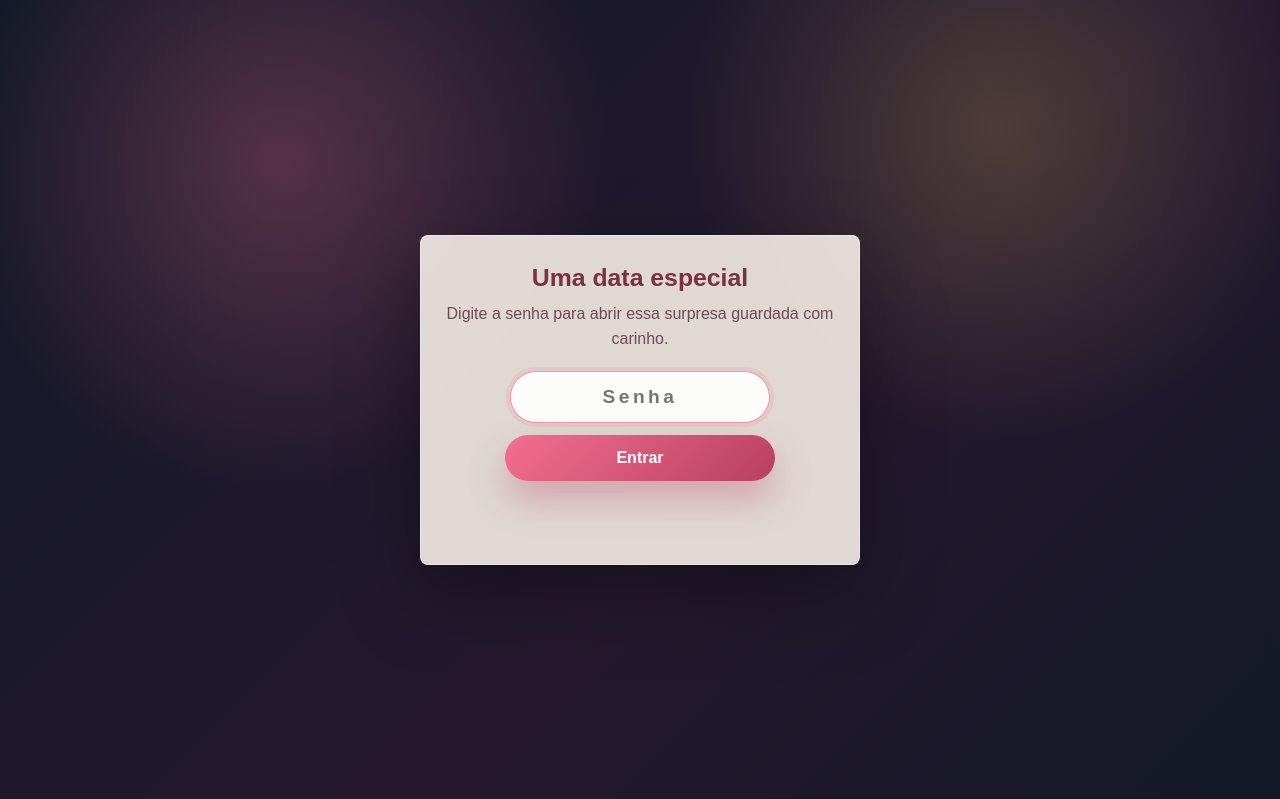
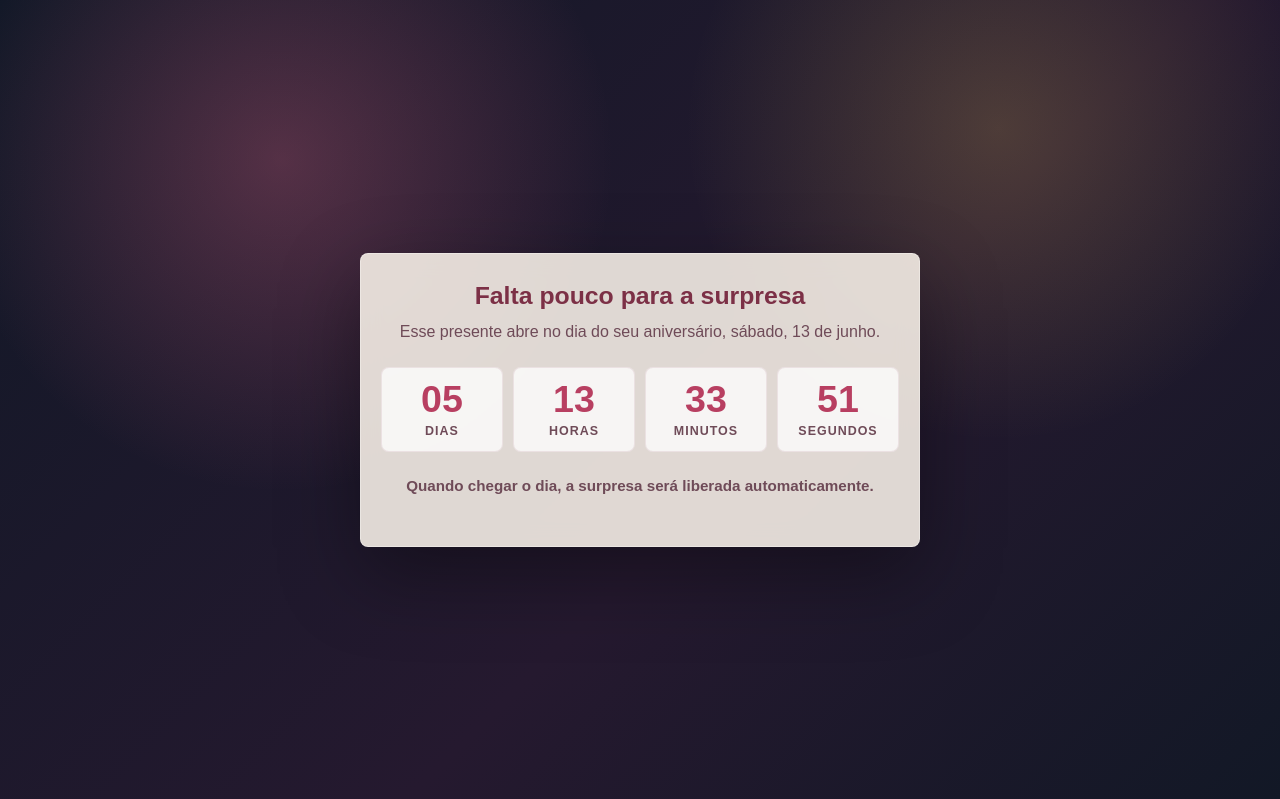
Before and after one commit to jotinha3345/FELIZ_ANIVERSARIO, a plain HTML site: page index.html in a window 1280 px wide. Shown: the top 799 px of the page. Drawn offline with Linux system fonts and the light colour scheme.

Commit message:
Add birthday countdown gate

```diff
--- a/index.html
+++ b/index.html
@@ -57,6 +57,10 @@
       transition: opacity 420ms ease, visibility 420ms ease, transform 420ms ease;
     }
 
+    .countdown-screen {
+      z-index: 95;
+    }
+
     .password-screen.unlocked {
       opacity: 0;
       visibility: hidden;
@@ -75,6 +79,10 @@
       box-shadow: 0 28px 80px rgba(0, 0, 0, 0.36);
       backdrop-filter: blur(12px);
       animation: entranceRise 700ms ease both;
+    }
+
+    .countdown-card {
+      width: min(560px, 100%);
     }
 
     .password-card h2 {
@@ -131,6 +139,45 @@
     .password-error.show {
       opacity: 1;
       transform: translateY(0);
+    }
+
+    .countdown-grid {
+      display: grid;
+      grid-template-columns: repeat(2, minmax(0, 1fr));
+      gap: 10px;
+      margin: 22px 0;
+    }
+
+    .countdown-box {
+      padding: 14px 10px;
+      border-radius: 8px;
+      background: rgba(255, 255, 255, 0.76);
+      box-shadow: inset 0 0 0 1px rgba(124, 48, 70, 0.1);
+    }
+
+    .countdown-number {
+      display: block;
+      color: var(--rose-deep);
+      font-size: 2rem;
+      font-weight: 800;
+      line-height: 1;
+    }
+
+    .countdown-label {
+      display: block;
+      margin-top: 6px;
+      color: #6f4b58;
+      font-size: 0.78rem;
+      font-weight: 700;
+      letter-spacing: 0.08em;
+      text-transform: uppercase;
+    }
+
+    .countdown-note {
+      margin-top: 18px;
+      color: #80541c;
+      font-size: 0.95rem;
+      font-weight: 700;
     }
 
     button {
@@ -724,6 +771,14 @@
         padding: 34px 30px;
       }
 
+      .countdown-grid {
+        grid-template-columns: repeat(4, minmax(0, 1fr));
+      }
+
+      .countdown-number {
+        font-size: 2.35rem;
+      }
+
       .paper-letter {
         padding: 36px 30px;
       }
@@ -762,6 +817,34 @@
   </style>
 </head>
 <body class="locked">
+  <section class="password-screen countdown-screen" id="countdownScreen" aria-label="Contagem regressiva para a surpresa">
+    <div class="password-card countdown-card">
+      <h2>Falta pouco para a surpresa</h2>
+      <p>Esse presente abre no dia do seu anivers&aacute;rio, s&aacute;bado, 13 de junho.</p>
+
+      <div class="countdown-grid" aria-label="Tempo restante">
+        <div class="countdown-box">
+          <span class="countdown-number" id="daysLeft">00</span>
+          <span class="countdown-label">Dias</span>
+        </div>
+        <div class="countdown-box">
+          <span class="countdown-number" id="hoursLeft">00</span>
+          <span class="countdown-label">Horas</span>
+        </div>
+        <div class="countdown-box">
+          <span class="countdown-number" id="minutesLeft">00</span>
+          <span class="countdown-label">Minutos</span>
+        </div>
+        <div class="countdown-box">
+          <span class="countdown-number" id="secondsLeft">00</span>
+          <span class="countdown-label">Segundos</span>
+        </div>
+      </div>
+
+      <p class="countdown-note">Quando chegar o dia, a surpresa ser&aacute; liberada automaticamente.</p>
+    </div>
+  </section>
+
   <section class="password-screen" id="passwordScreen" aria-label="Acesso protegido">
     <div class="password-card">
       <h2>Uma data especial</h2>
@@ -929,7 +1012,13 @@
   </div>
 
   <script>
+    const RELEASE_DATE = new Date("2026-06-13T00:00:00-03:00");
     const ACCESS_PASSWORD = "211125";
+    const countdownScreen = document.getElementById("countdownScreen");
+    const daysLeft = document.getElementById("daysLeft");
+    const hoursLeft = document.getElementById("hoursLeft");
+    const minutesLeft = document.getElementById("minutesLeft");
+    const secondsLeft = document.getElementById("secondsLeft");
     const passwordScreen = document.getElementById("passwordScreen");
     const passwordForm = document.getElementById("passwordForm");
     const passwordInput = document.getElementById("passwordInput");
@@ -1022,7 +1111,49 @@
 
     revealItems.forEach((item) => observer.observe(item));
 
-    passwordInput.focus();
+    function pad(value) {
+      return String(value).padStart(2, "0");
+    }
+
+    function unlockCountdown() {
+      countdownScreen.classList.add("unlocked");
+      window.setTimeout(() => {
+        passwordInput.focus();
+      }, 420);
+    }
+
+    function updateCountdown() {
+      const difference = RELEASE_DATE.getTime() - Date.now();
+      if (difference <= 0) {
+        daysLeft.textContent = "00";
+        hoursLeft.textContent = "00";
+        minutesLeft.textContent = "00";
+        secondsLeft.textContent = "00";
+        unlockCountdown();
+        return true;
+      }
+
+      const totalSeconds = Math.floor(difference / 1000);
+      const days = Math.floor(totalSeconds / 86400);
+      const hours = Math.floor((totalSeconds % 86400) / 3600);
+      const minutes = Math.floor((totalSeconds % 3600) / 60);
+      const seconds = totalSeconds % 60;
+
+      daysLeft.textContent = pad(days);
+      hoursLeft.textContent = pad(hours);
+      minutesLeft.textContent = pad(minutes);
+      secondsLeft.textContent = pad(seconds);
+      return false;
+    }
+
+    const countdownFinished = updateCountdown();
+    if (!countdownFinished) {
+      const countdownTimer = window.setInterval(() => {
+        if (updateCountdown()) {
+          window.clearInterval(countdownTimer);
+        }
+      }, 1000);
+    }
 
     passwordForm.addEventListener("submit", (event) => {
       event.preventDefault();
```
